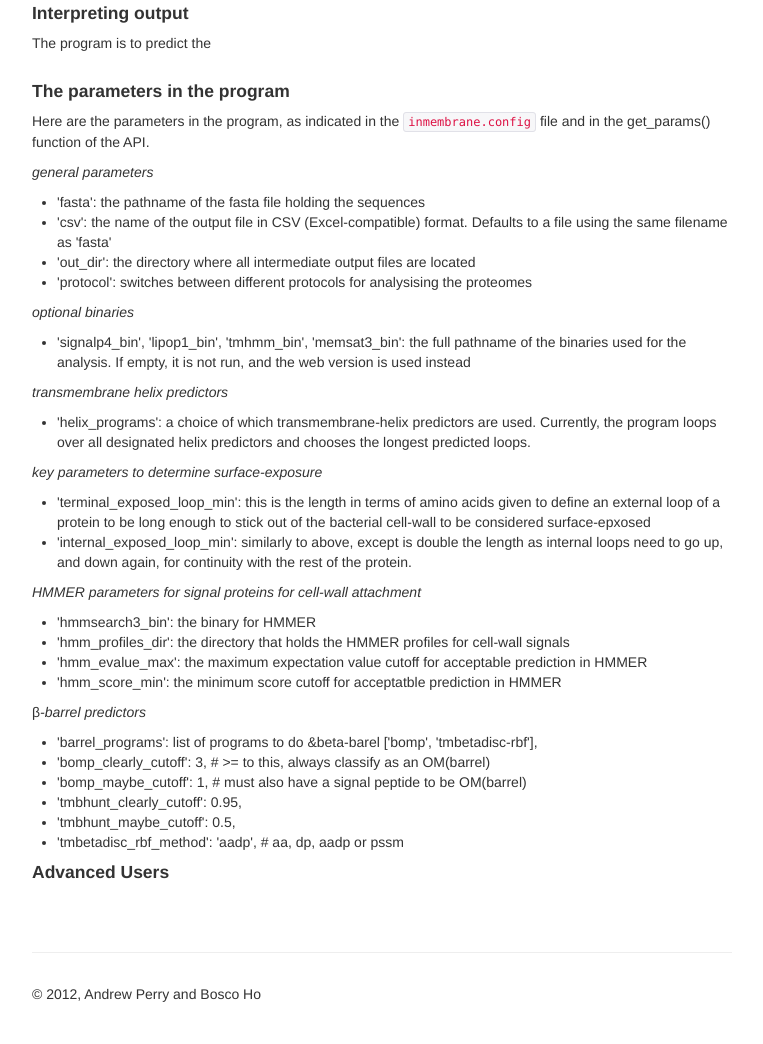
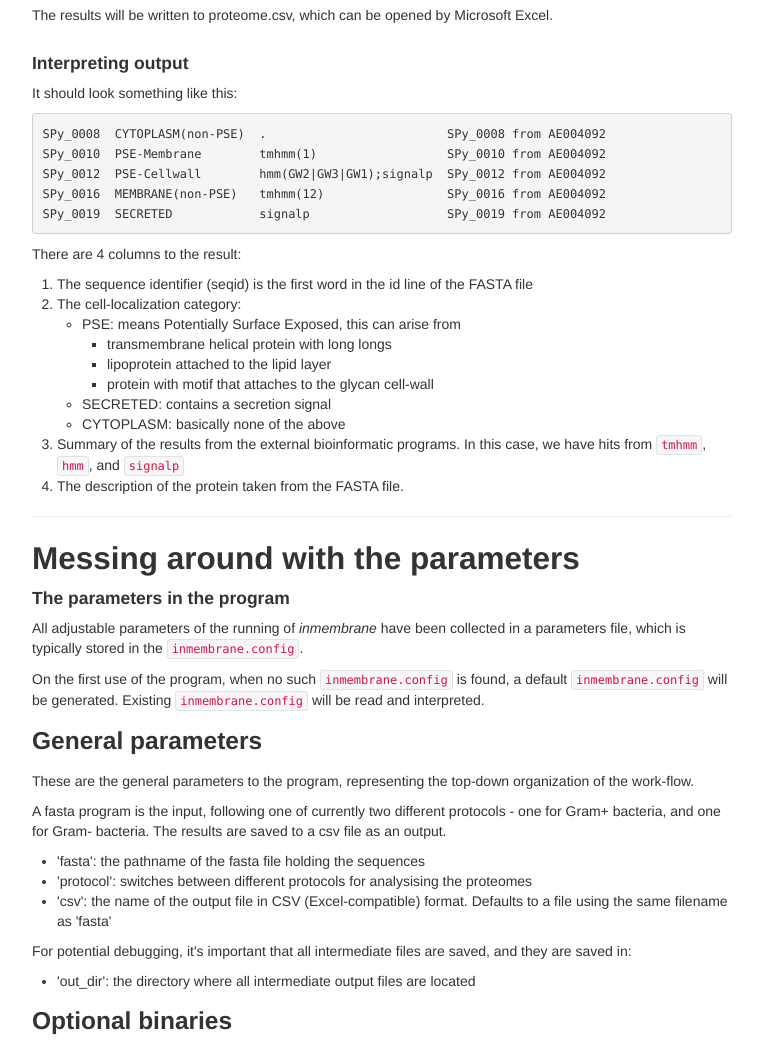
Before and after one commit to boscoh/inmembrane, a plain HTML site: page index.html in a window 1280 px wide. Shown: the part 1618-2662 px from the top of the page, without its empty margins (258-1021 px from the left). Drawn offline with nearby package versions, Linux system fonts and the light colour scheme.

Commit message:
More edits

```diff
--- a/index.html
+++ b/index.html
@@ -86,6 +86,8 @@
 
       <div class="row-fluid marketing">
         <div class="span12">
+<h2>Getting it to Work</h2>
+
 <h4>What is <em>inmembrane</em>?</h4>
 <p><em>inmembrane</em> is a program to predict if a protein is likely to be surface-exposed in a bacterial cell. It is designed to be relatively easy to install, with several different options to help you run all external binaries on your system.
 </p>
@@ -111,7 +113,7 @@
 </ol>
 
 <h4>Combining analyses into a workflow</h4>
-<p>The cell-surface exposure algorithm is taken from the paper (). It is a straightforward case of a simple work-flow defined over a number of external binaries that do:
+<p>The cell-surface exposure algorithm is taken from the paper (Barinove et al. 2009. Proteomics 9:61-73). It is a straightforward case of a simple work-flow defined over a number of external binaries that do:
 </p>
 <ul>
  <li>
@@ -167,13 +169,73 @@
 </p>
 
 <h4>Interpreting output</h4>
-<p>The program is to predict the
+<p>It should look something like this:
+</p>
+<pre><code>SPy_0008  CYTOPLASM(non-PSE)  .                         SPy_0008 from AE004092
+SPy_0010  PSE-Membrane        tmhmm(1)                  SPy_0010 from AE004092
+SPy_0012  PSE-Cellwall        hmm(GW2|GW3|GW1);signalp  SPy_0012 from AE004092
+SPy_0016  MEMBRANE(non-PSE)   tmhmm(12)                 SPy_0016 from AE004092
+SPy_0019  SECRETED            signalp                   SPy_0019 from AE004092
+</code></pre><p>There are 4 columns to the result:
+</p>
+<ol>
+ <li>
+     The sequence identifier (seqid) is the first word in the id line of the FASTA file
+ </li>
+
+ <li>
+     The cell-localization category:<ul>
+ <li>
+     PSE: means Potentially Surface Exposed, this can arise from<ul>
+ <li>
+     transmembrane helical protein with long longs
+ </li>
+
+ <li>
+     lipoprotein attached to the lipid layer
+ </li>
+
+ <li>
+     protein with motif that attaches to the glycan cell-wall
+ </li>
+</ul>
+
+ </li>
+
+ <li>
+     SECRETED: contains a secretion signal
+ </li>
+
+ <li>
+     CYTOPLASM: basically none of the above
+ </li>
+</ul>
+
+ </li>
+
+ <li>
+     Summary of the results from the external bioinformatic programs. In this case, we have hits from <code>tmhmm</code>, <code>hmm</code>, and <code>signalp</code>
+ </li>
+
+ <li>
+     The description of the protein taken from the FASTA file.
+ </li>
+</ol>
+<hr />
+
+
+<h2>Messing around with the parameters</h2>
+
+<h4>The parameters in the program</h4>
+<p>All adjustable parameters of the running of <em>inmembrane</em> have been collected in a parameters file, which is typically stored in the <code>inmembrane.config</code>.
+</p>
+<p>On the first use of the program, when no such <code>inmembrane.config</code> is found, a default <code>inmembrane.config</code> will be generated. Existing <code>inmembrane.config</code> will be read and interpreted.
 </p>
 
-<h4>The parameters in the program</h4>
-<p>Here are the parameters in the program, as indicated in the <code>inmembrane.config</code> file and in the get_params() function of the API.
+<h3>General parameters</h3>
+<p>These are the general parameters to the program, representing the top-down organization of the work-flow.
 </p>
-<p><em>general parameters</em>
+<p>A fasta program is the input, following one of currently two different protocols - one for Gram+ bacteria, and one for Gram- bacteria. The results are saved to a csv file as an output.
 </p>
 <ul>
  <li>
@@ -181,33 +243,36 @@
  </li>
 
  <li>
-     'csv': the name of the output file in CSV (Excel-compatible) format. Defaults to a file using the same filename as 'fasta'
+     'protocol': switches between different protocols for analysising the proteomes
  </li>
 
  <li>
+     'csv': the name of the output file in CSV (Excel-compatible) format. Defaults to a file using the same filename as 'fasta'
+ </li>
+</ul>
+<p>For potential debugging, it's important that all intermediate files are saved, and they are saved in:
+</p>
+<ul>
+ <li>
      'out_dir': the directory where all intermediate output files are located
  </li>
+</ul>
 
- <li>
-     'protocol': switches between different protocols for analysising the proteomes
- </li>
-</ul>
-<p><em>optional binaries</em>
-</p>
+<h3>Optional binaries</h3>
 <ul>
  <li>
      'signalp4_bin', 'lipop1_bin', 'tmhmm_bin', 'memsat3_bin': the full pathname of the binaries used for the analysis. If empty, it is not run, and the web version is used instead
  </li>
 </ul>
-<p><em>transmembrane helix predictors</em>
-</p>
+
+<h4>transmembrane helix predictors</h4>
 <ul>
  <li>
      'helix_programs': a choice of which transmembrane-helix predictors are used. Currently, the program loops over all designated helix predictors and chooses the longest predicted loops.
  </li>
 </ul>
-<p><em>key parameters to determine surface-exposure</em>
-</p>
+
+<h4>key parameters to determine surface-exposure</h4>
 <ul>
  <li>
      'terminal_exposed_loop_min': this is the length in terms of amino acids given to define an external loop of a protein to be long enough to stick out of the bacterial cell-wall to be considered surface-epxosed
@@ -217,8 +282,8 @@
      'internal_exposed_loop_min': similarly to above, except is double the length as internal loops need to go up, and down again, for continuity with the rest of the protein.
  </li>
 </ul>
-<p><em>HMMER parameters for signal proteins for cell-wall attachment</em>
-</p>
+
+<h4>HMMER parameters for signal proteins for cell-wall attachment</h4>
 <ul>
  <li>
      'hmmsearch3_bin': the binary for HMMER
@@ -236,8 +301,8 @@
      'hmm_score_min': the minimum score cutoff for acceptatble prediction in HMMER
  </li>
 </ul>
-<p>&beta;<em>-barrel predictors</em>
-</p>
+
+<h4>&beta;-barrel predictors</h4>
 <ul>
  <li>
      'barrel_programs': list of programs to do &amp;beta-barel ['bomp', 'tmbetadisc-rbf'],
@@ -263,8 +328,10 @@
      'tmbetadisc_rbf_method': 'aadp', # aa, dp, aadp or pssm
  </li>
 </ul>
+<hr />
 
-<h4>Advanced Users</h4>
+
+<h2>Programming philosophy</h2>
         </div>
       </div>
 
```
Also changed, not shown: 1 other file.
